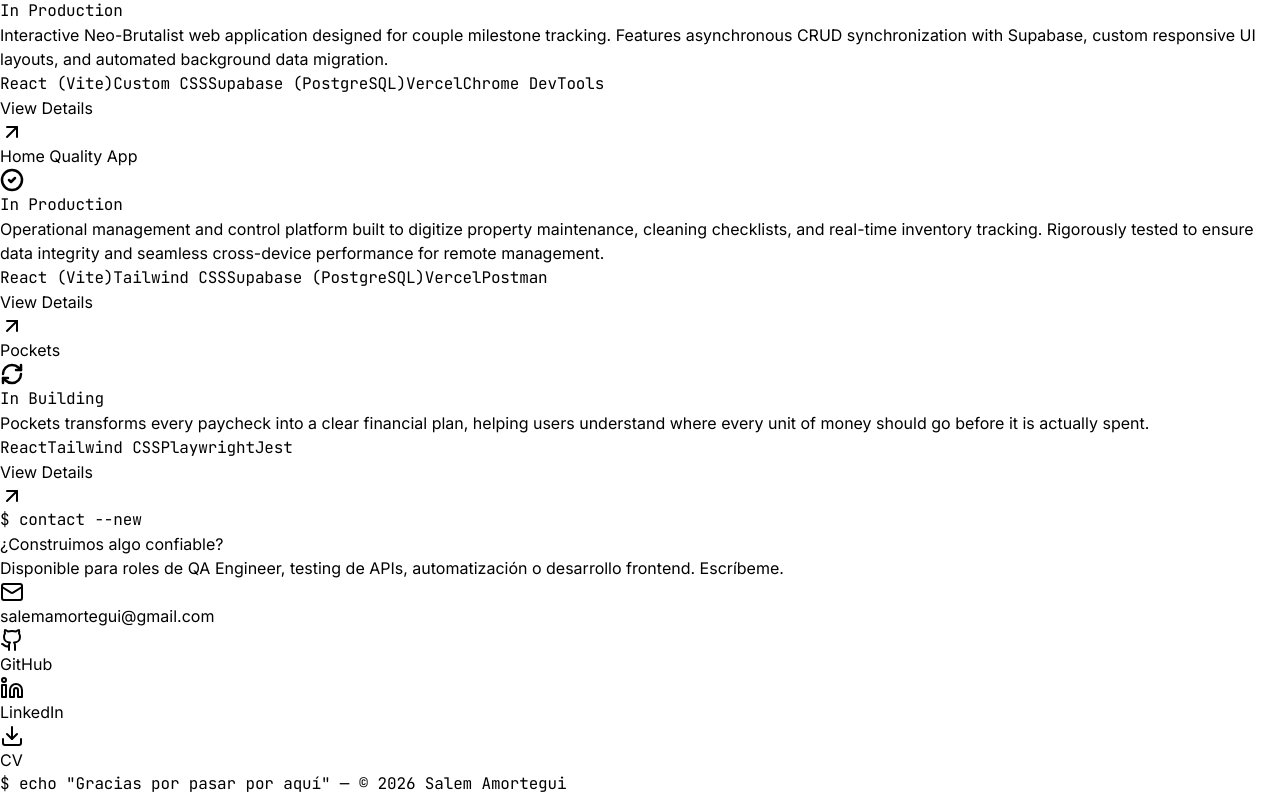
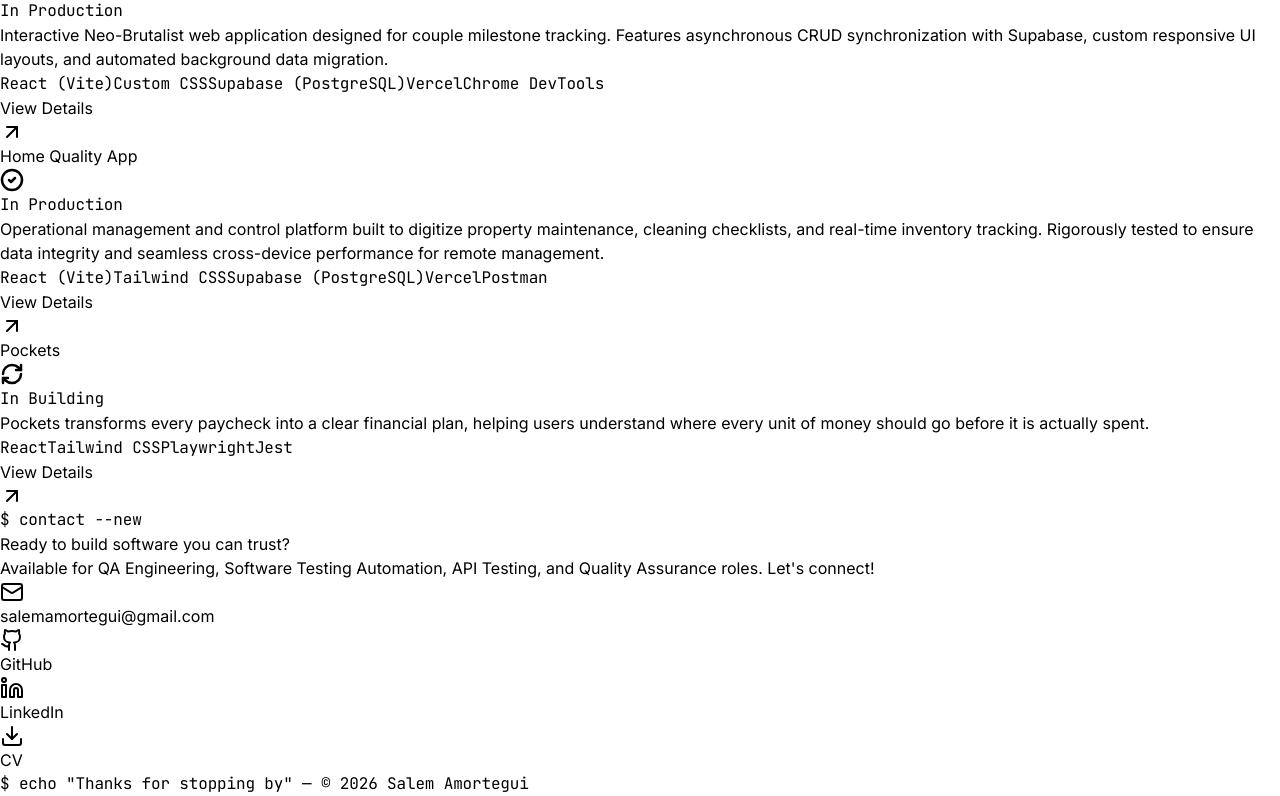
Before and after one commit to SalemAmorteg/MyPortafolio, a React (Vite) app: page / in a window 1280 px wide. Shown: the part 1112-1908 px from the top of the page. Built offline with nearby package versions, Linux system fonts and the light colour scheme.

Commit message:
editing contact section and translating to english

```diff
--- a/src/portfolio.jsx
+++ b/src/portfolio.jsx
@@ -491,11 +491,10 @@ export default function Portfolio() {
             <div className="flex flex-col items-start justify-between gap-8 sm:flex-row sm:items-center">
               <div>
                 <h2 className="font-display text-2xl font-bold text-slate-50 sm:text-3xl">
-                  ¿Construimos algo confiable?
+                  Ready to build software you can trust?
                 </h2>
                 <p className="mt-3 max-w-md text-slate-400">
-                  Disponible para roles de QA Engineer, testing de APIs,
-                  automatización o desarrollo frontend. Escríbeme.
+                  Available for QA Engineering, Software Testing Automation, API Testing, and Quality Assurance roles. Let's connect!
                 </p>
               </div>
 
@@ -545,7 +544,7 @@ export default function Portfolio() {
       <footer className="border-t border-white/10">
         <div className="mx-auto max-w-6xl px-6 py-8">
           <p className="font-mono-ui text-xs text-slate-600">
-            $ echo "Gracias por pasar por aquí" — © {new Date().getFullYear()}{" "}
+            $ echo "Thanks for stopping by" — © {new Date().getFullYear()}{" "}
             {NAME}
           </p>
         </div>
```
